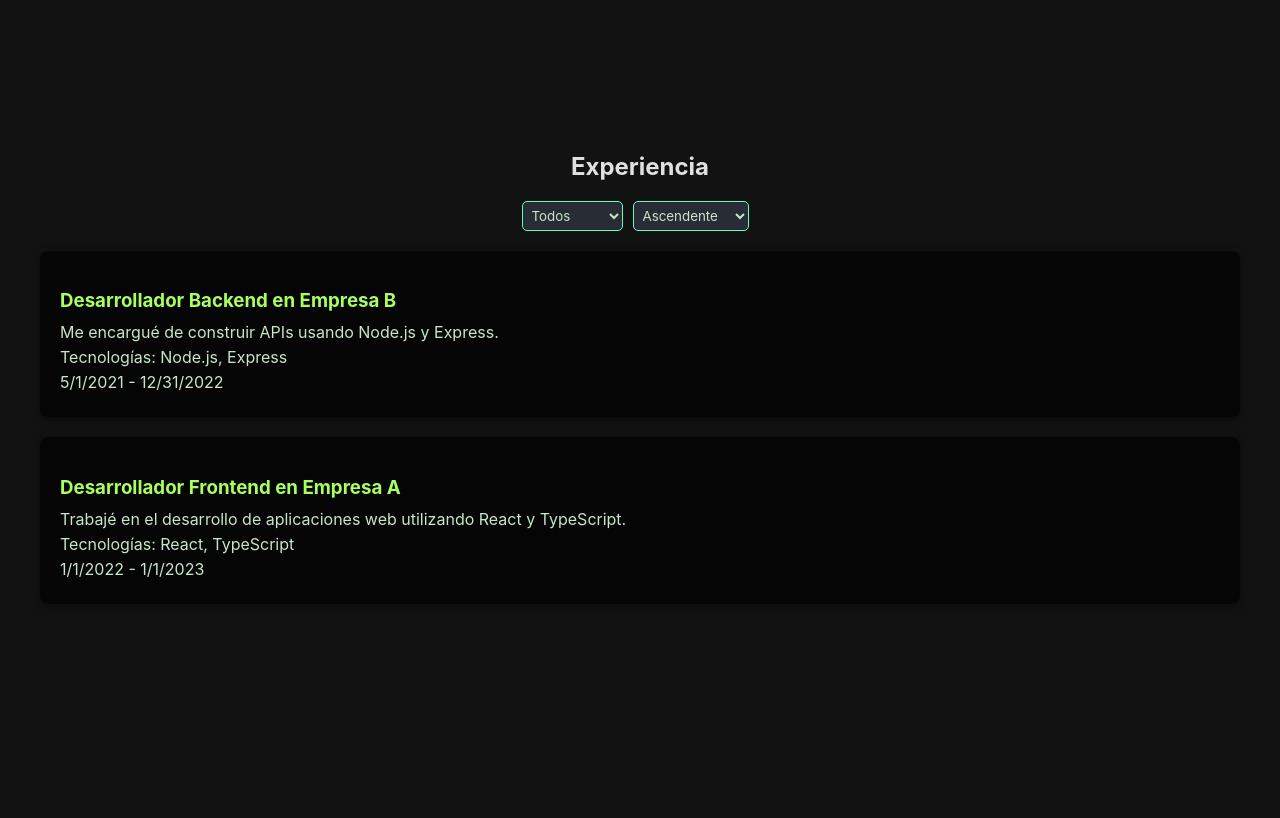
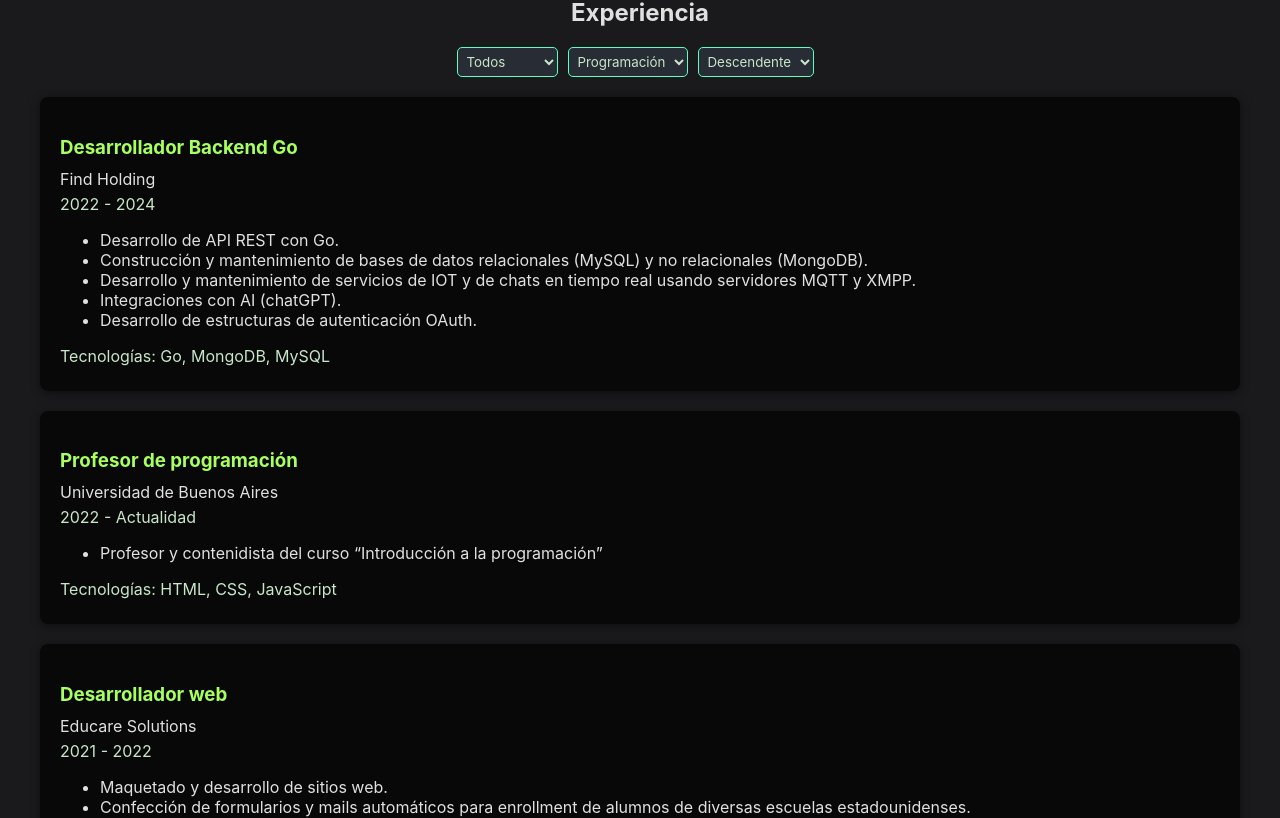
Before and after one commit to lucianolupo95/lucianolupo95.github.io, a React (Create React App) app: page / in a window 1280 px wide. Shown: the part 1771-2589 px from the top of the page. Built offline with nearby package versions, Linux system fonts and the light colour scheme.

Commit message:
Agregué Experiencias

```diff
--- a/src/components/Experiences.js
+++ b/src/components/Experiences.js
@@ -3,37 +3,107 @@ import "../styles/Experiences.css"; // Importar el CSS correspondiente
 
 const Experience = () => {
   const [selectedTech, setSelectedTech] = useState("all");
-  const [sortOrder, setSortOrder] = useState("asc");
+  const [sortOrder, setSortOrder] = useState("desc");
+  const [programmingRelatedFilter, setProgrammingRelatedFilter] =
+    useState("true"); // Cambio a string para coincidir con los valores del select
 
   const experienceList = [
     {
       id: 1,
-      title: "Desarrollador Frontend en Empresa A",
-      description:
-        "Trabajé en el desarrollo de aplicaciones web utilizando React y TypeScript.",
-      technologies: ["React", "TypeScript"],
-      startDate: "2022-01-01",
-      endDate: "2023-01-01",
+      title: "Desarrollador Backend Go",
+      company: "Find Holding",
+      companyLink: "https://findholding.com/",
+      description: `        Desarrollo de API REST con Go.
+        Construcción y mantenimiento de bases de datos relacionales (MySQL) y no relacionales (MongoDB).
+        Desarrollo y mantenimiento de servicios de IOT y de chats en tiempo real usando servidores MQTT y XMPP.
+        Integraciones con AI (chatGPT).
+        Desarrollo de estructuras de autenticación OAuth.`,
+      programmingRelated: true,
+      technologies: ["Go", "MongoDB", "MySQL"],
+      startDate: "2022",
+      endDate: "2024",
     },
     {
       id: 2,
-      title: "Desarrollador Backend en Empresa B",
-      description: "Me encargué de construir APIs usando Node.js y Express.",
-      technologies: ["Node.js", "Express"],
-      startDate: "2021-05-01",
-      endDate: "2022-12-31",
+      title: "Profesor de programación",
+      company: "Universidad de Buenos Aires",
+      companyLink: "https://www.psi.uba.ar/bienestar/index.php",
+      description: `Profesor y contenidista del curso “Introducción a la programación”`,
+      programmingRelated: true,
+      technologies: ["HTML", "CSS", "JavaScript"],
+      startDate: "2022",
+      endDate: "",
     },
-    // Más experiencias...
+    {
+      id: 3,
+      title: "Desarrollador web",
+      company: "Educare Solutions",
+      companyLink: "https://educareenroll.com/",
+      description: `Maquetado y desarrollo de sitios web.
+        Confección de formularios y mails automáticos para enrollment de alumnos de diversas escuelas estadounidenses.
+        Mantenimiento de sitios web (seguridad, actualizaciones y backups).`,
+      programmingRelated: true,
+      technologies: ["HTML", "CSS", "JavaScript", "Wordpress"],
+      startDate: "2021",
+      endDate: "2022",
+    },
+    {
+      id: 4,
+      title: "Recepción",
+      company: "IMED Levante",
+      description: `Recepción de Urgencias de pacientes angloparlantes e hispanoparlantes`,
+      programmingRelated: false,
+      startDate: "2024",
+      endDate: "",
+    },
+    {
+      id: 5,
+      title: "Consultor SAP FICA",
+      company: "Nixus SAP Consulting",
+      description: `Soporte de soluciones basadas en SAP FI-CA
+        Dispatching`,
+      programmingRelated: false,
+      startDate: "2022",
+      endDate: "2023",
+    },
+    {
+      id: 6,
+      title: "Psicólogo y acompañante terapéutico",
+      company: "RedAT | Holding Tratamientos | Autónomo",
+      companyLink: "https://redat.com.ar/",
+      description: `Acompañamiento terapéutico en hogares y escuelas
+        Consultas de psicología particulares`,
+      programmingRelated: false,
+      startDate: "2016",
+      endDate: "2023",
+    },
+    {
+      id: 7,
+      title: "Pasante en el área de Desarrollo de RRHH y Servicios Generales. ",
+      company: "Transener S.A.",
+      companyLink: "https://www.transener.com.ar/",
+      description: `- Análisis de capacitaciones.
+        - Carga de facturas en sistema SAP.
+        - Actualización de base de datos de empleados en software de capacitación.
+        - Coordinación y Logística de eventos de capacitación en la empresa.
+        - Administración de correo interno y externo.`,
+      programmingRelated: false,
+      startDate: "2014",
+      endDate: "2016",
+    },
   ];
 
   const techOptions = Array.from(
-    new Set(experienceList.flatMap((exp) => exp.technologies))
+    new Set(experienceList.flatMap((exp) => exp.technologies || [])) // Asegurarse de que sea un array
   );
 
-  const filteredExperience =
-    selectedTech === "all"
-      ? experienceList
-      : experienceList.filter((exp) => exp.technologies.includes(selectedTech));
+  const filteredExperience = experienceList.filter(
+    (exp) =>
+      (selectedTech === "all" ||
+        (exp.technologies && exp.technologies.includes(selectedTech))) &&
+      (programmingRelatedFilter === "all" ||
+        exp.programmingRelated.toString() === programmingRelatedFilter)
+  );
 
   const sortedExperience = filteredExperience.sort((a, b) => {
     if (sortOrder === "asc") {
@@ -42,6 +112,18 @@ const Experience = () => {
       return new Date(b.startDate) - new Date(a.startDate);
     }
   });
+
+  const ExperienceDescription = ({ description }) => {
+    const lines = description.split("\n"); // Dividir la descripción en líneas
+
+    return (
+      <ul>
+        {lines.map((line, index) => (
+          <li key={index}>{line}</li>
+        ))}
+      </ul>
+    );
+  };
 
   return (
     <section id="experience" className="experience-section">
@@ -60,6 +142,15 @@ const Experience = () => {
           ))}
         </select>
         <select
+          id="programming-related-filter"
+          value={programmingRelatedFilter}
+          onChange={(e) => setProgrammingRelatedFilter(e.target.value)}
+        >
+          <option value="true">Programación</option>
+          <option value="false">Otros</option>
+          <option value="all">Todos</option>
+        </select>
+        <select
           id="sort-order"
           value={sortOrder}
           onChange={(e) => setSortOrder(e.target.value)}
@@ -72,12 +163,25 @@ const Experience = () => {
         {sortedExperience.map((exp) => (
           <div key={exp.id} className="experience-card">
             <h3>{exp.title}</h3>
-            <p>{exp.description}</p>
-            <p>Tecnologías: {exp.technologies.join(", ")}</p>
+            {exp.companyLink ? (
+              <a
+                href={exp.companyLink}
+                target="_blank"
+                rel="noopener noreferrer"
+              >
+                {exp.company}
+              </a>
+            ) : (
+              <p>{exp.company}</p>
+            )}
             <p>
-              {new Date(exp.startDate).toLocaleDateString()} -{" "}
-              {new Date(exp.endDate).toLocaleDateString()}
+              {new Date(exp.startDate).getFullYear()} -{" "}
+              {exp.endDate ? new Date(exp.endDate).getFullYear() : "Actualidad"}
             </p>
+            <ExperienceDescription description={exp.description} />
+            {exp.technologies && (
+              <p>Tecnologías: {exp.technologies.join(", ")}</p>
+            )}
           </div>
         ))}
       </div>
--- a/src/styles/Experiences.css
+++ b/src/styles/Experiences.css
@@ -5,8 +5,16 @@
   justify-content: center;
   min-height: 100vh; /* Ocupa al menos el 100% del viewport */
   padding: 20px;
-  background-color: #121212;
+  background-color: #1a1a1d; /* Fondo gris oscuro */
   color: #e0e0e0;
+}
+
+a {
+  text-decoration: none;
+  color: #e0e0e0;
+}
+a:hover {
+  text-shadow: #a8ff60 1px 1px 8px;
 }
 
 .experience-container {
@@ -41,7 +49,8 @@
 }
 
 #tech-filter,
-#sort-order {
+#sort-order,
+#programming-related-filter {
   padding: 5px;
   font-family: inherit;
   background-color: #282c34;
```
